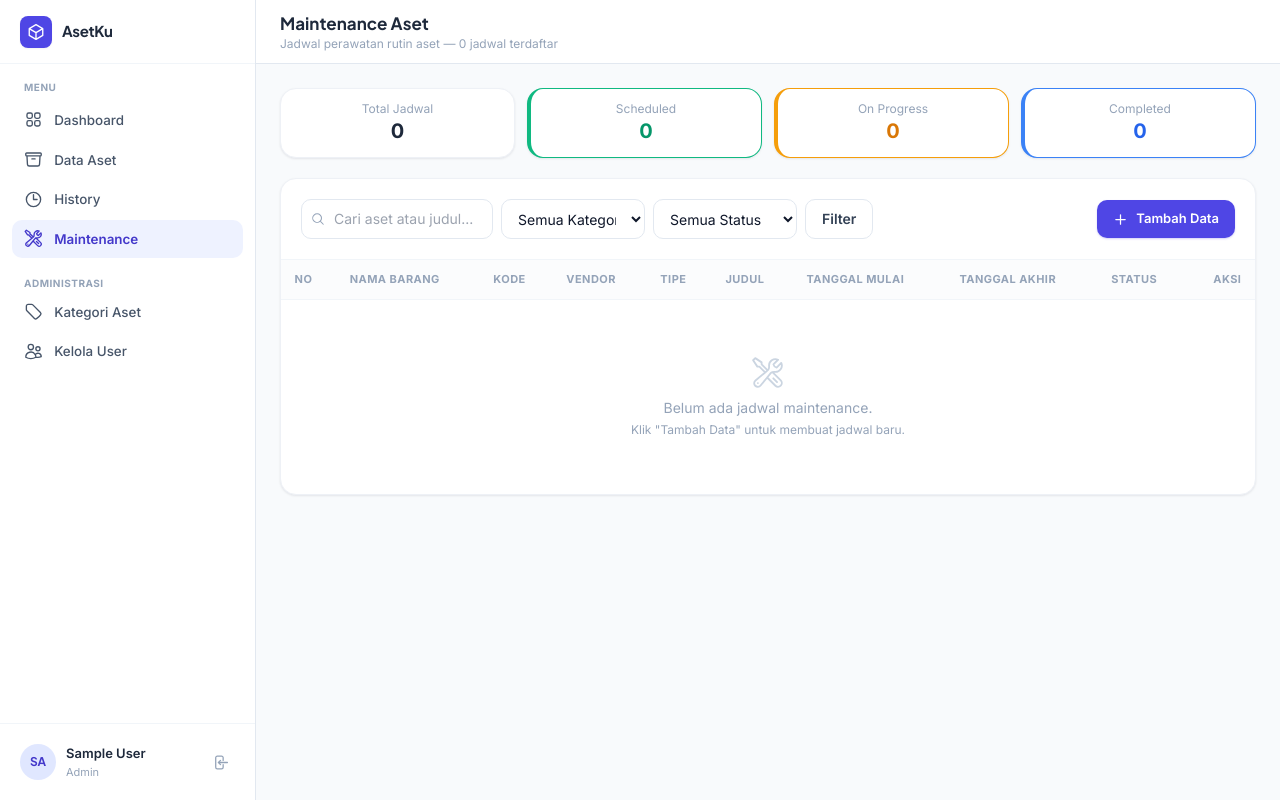
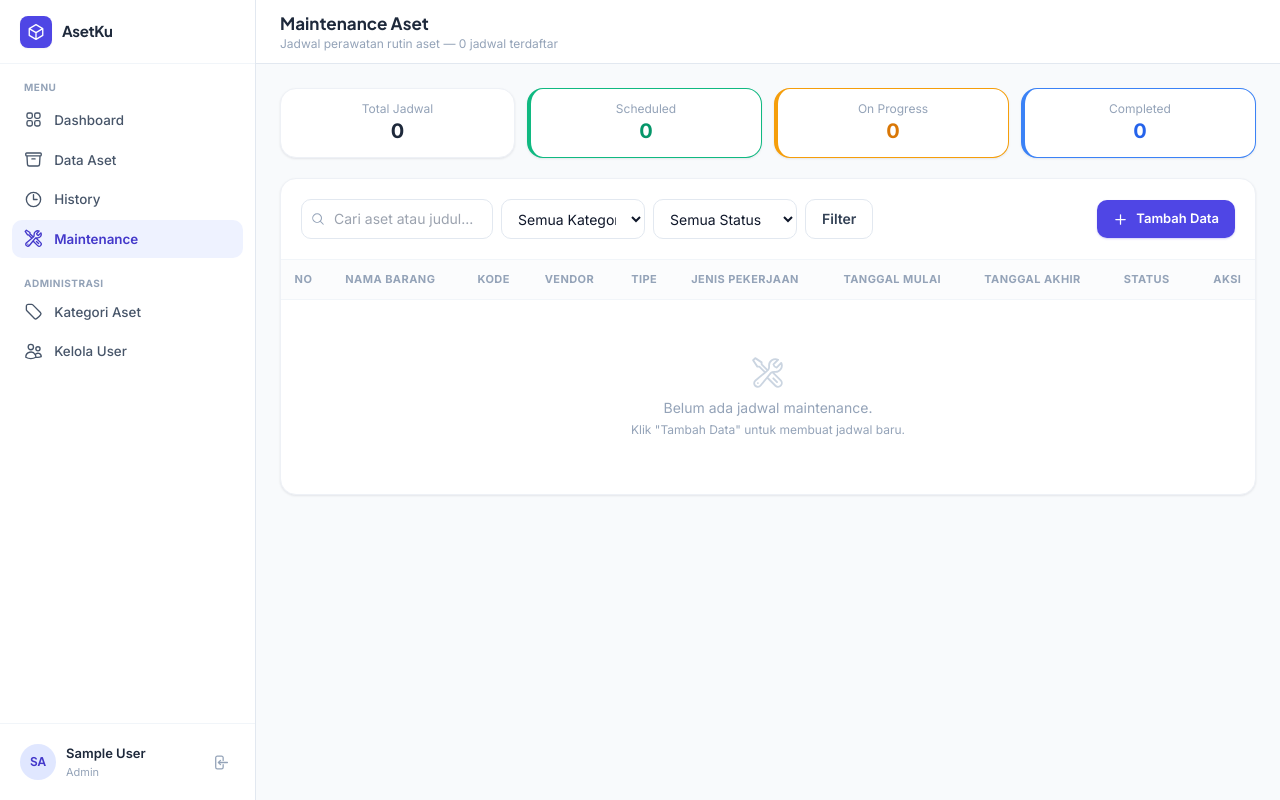
Before and after one commit to eshanmuhamad07-debug/Project-Data-Asset, a Flask app: page /maintenance in a window 1280 px wide. Run offline with Flask 3, Linux system fonts and the light colour scheme; the visitor is signed in with stand-in values (Sample User, id 1); data that the repository does not hold is empty; some libraries are stand-ins or nearby versions.

Commit message:
perbaikan tambah data maintenance

```diff
--- a/templates/maintenance/list.html
+++ b/templates/maintenance/list.html
@@ -81,7 +81,7 @@
                     <th class="th">Kode</th>
                     <th class="th">Vendor</th>
                     <th class="th">Tipe</th>
-                    <th class="th">Judul</th>
+                    <th class="th">Jenis Pekerjaan</th>
                     <th class="th">Tanggal Mulai</th>
                     <th class="th">Tanggal Akhir</th>
                     <th class="th">Status</th>
@@ -237,7 +237,7 @@
       </div>
 
       <div>
-        <label class="field-label">Judul <span class="text-rose-500">*</span></label>
+        <label class="field-label">Jenis Pekerjaan <span class="text-rose-500">*</span></label>
         <input name="judul" required placeholder="Mis: Pembersihan AC" class="field-input">
       </div>
 
@@ -310,7 +310,7 @@
             <input type="hidden" name="csrf_token" value="{{ csrf_token() }}">
 
             <div>
-                <label class="field-label">Judul <span class="text-rose-500">*</span></label>
+                <label class="field-label">Jenis Pekerjaan <span class="text-rose-500">*</span></label>
                 <input name="judul" id="editJudul" required class="field-input">
             </div>
 
```
